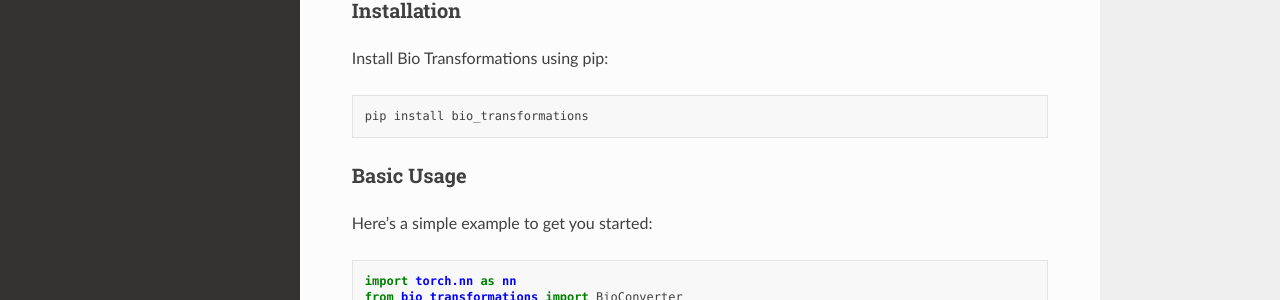
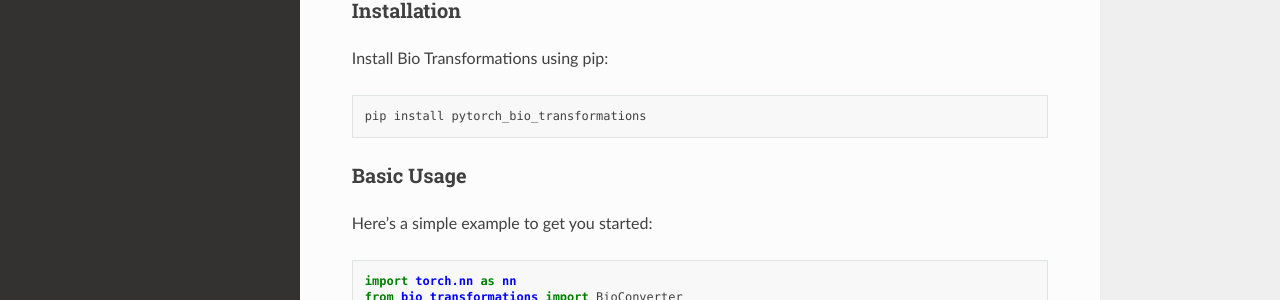
Before and after one commit to CeadeS/pytorch_bio_transformations, a Sphinx documentation site: the page built from docs/index.rst, in a window 1280 px wide and 900 px high. Shown: the part 339-639 px from the top of the window. Built offline with Sphinx 7.4.7 and the Read the Docs theme 2.0.0, drawn with Linux system fonts in a browser that asks for light colours.

Commit message:
Update index.rst

```diff
--- a/docs/index.rst
+++ b/docs/index.rst
@@ -3,7 +3,7 @@
    You can adapt this file completely to your liking, but it should at least
    contain the root `toctree` directive.
 
-:github_url: https://github.com/CeadeS/BioLearn
+:github_url: https://github.com/CeadeS/pytorch_bio_transformations/
 
 Welcome to Bio Transformations
 ==============================
@@ -20,7 +20,7 @@
 
 .. code-block:: bash
 
-   pip install bio_transformations
+   pip install pytorch_bio_transformations
 
 Basic Usage
 ^^^^^^^^^^^
```
